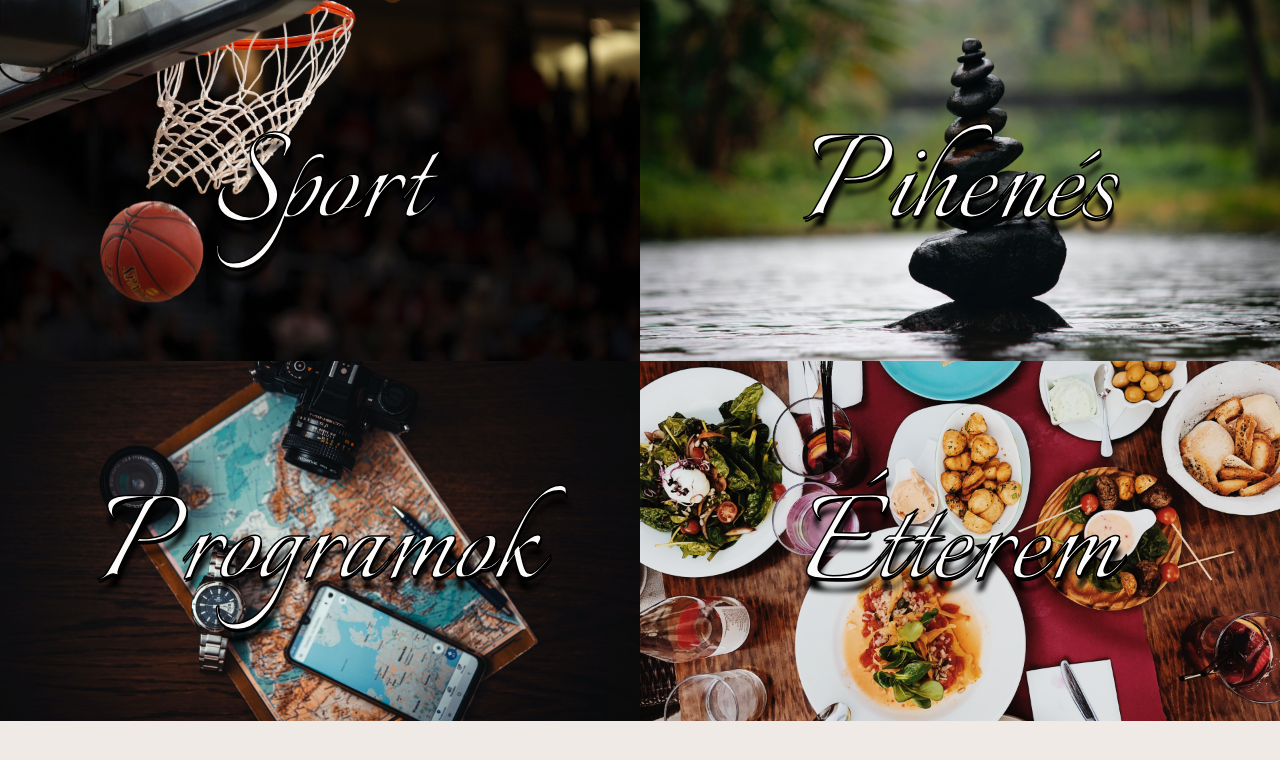
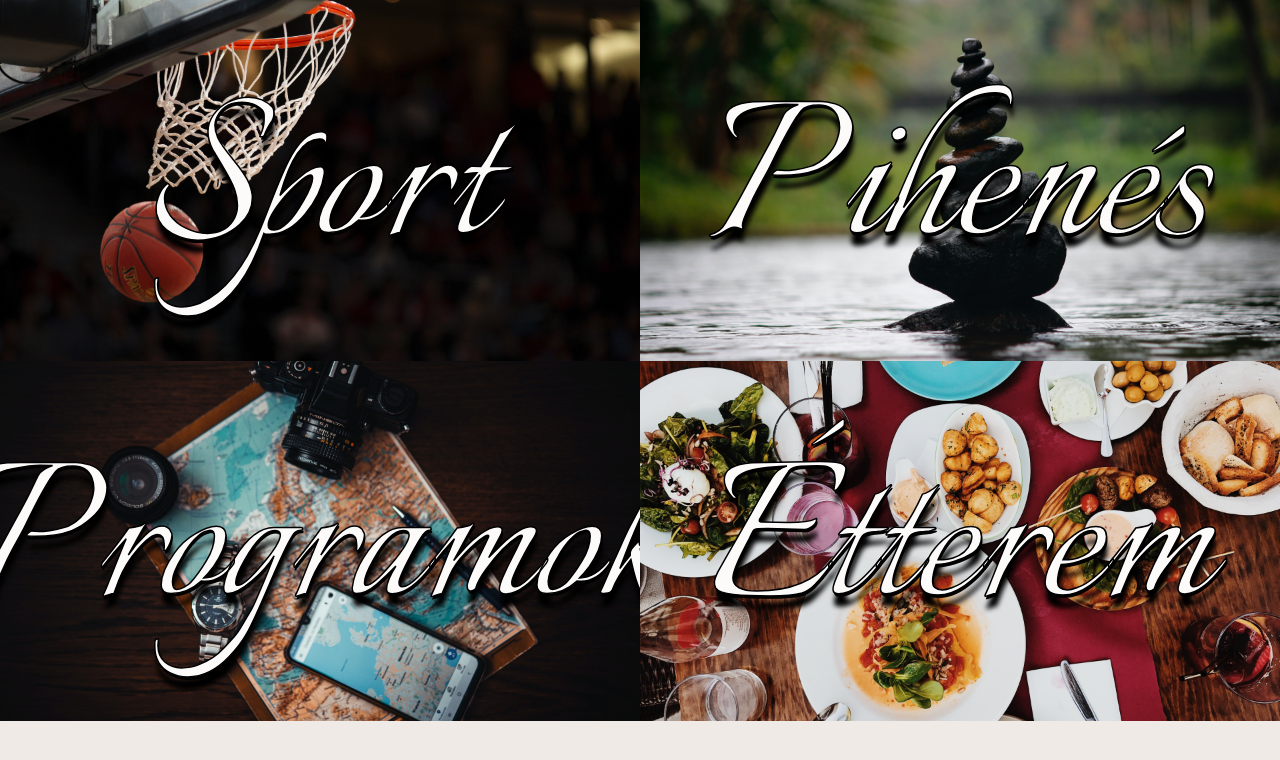
Before and after one commit to teaisawesome/SZFM-Weboldal, a PHP site: the page made by app/view/ServicesPage.html in a window 1280 px wide. Shown: the top 760 px of the page. Run offline with PHP 8.4, Linux system fonts and the light colour scheme; the template is opened without the code that fills it, so the values that code supplies are empty.

Commit message:
Reszponzivitás 2560px -> Szolgáltatások menü oldalhoz

```diff
--- a/app/assets/css/ServicesPageStyle.css
+++ b/app/assets/css/ServicesPageStyle.css
@@ -59,6 +59,15 @@ h1{
 }
 
 /*Responzivitás*/
+@media only screen and (max-width: 2560px){
+    h1{
+        font-size: 16rem;
+    }
+    .title:hover{
+        font-size: 18rem;
+    }
+
+}
 @media only screen and (max-width: 1250px){
     /*body{
         display: none;
```
